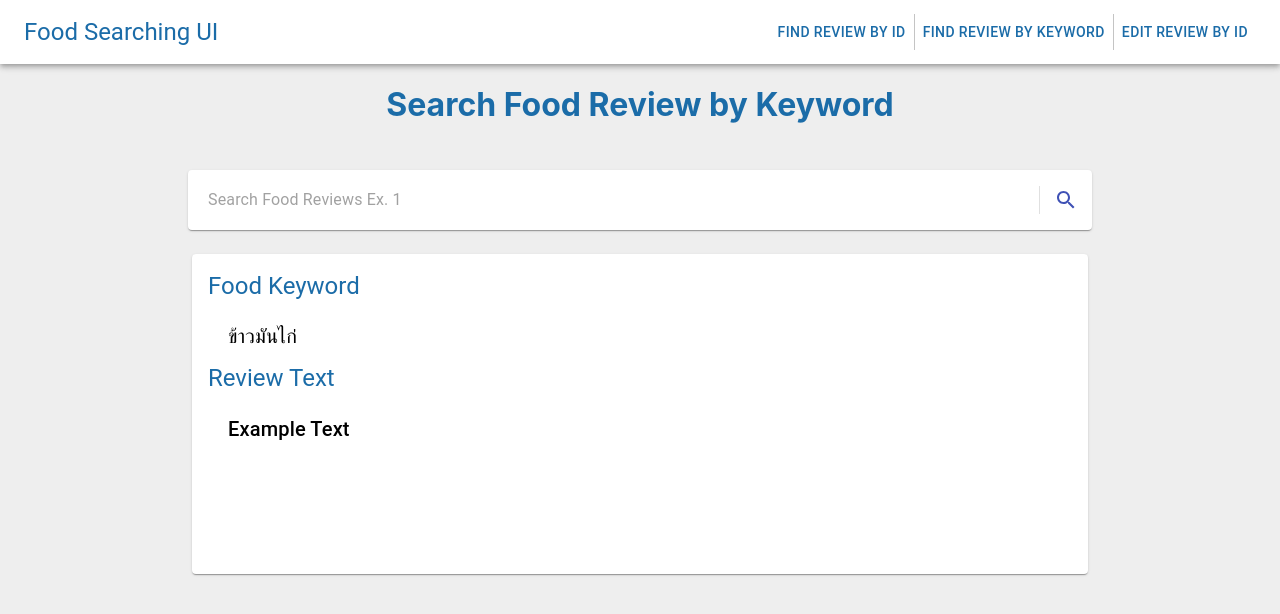
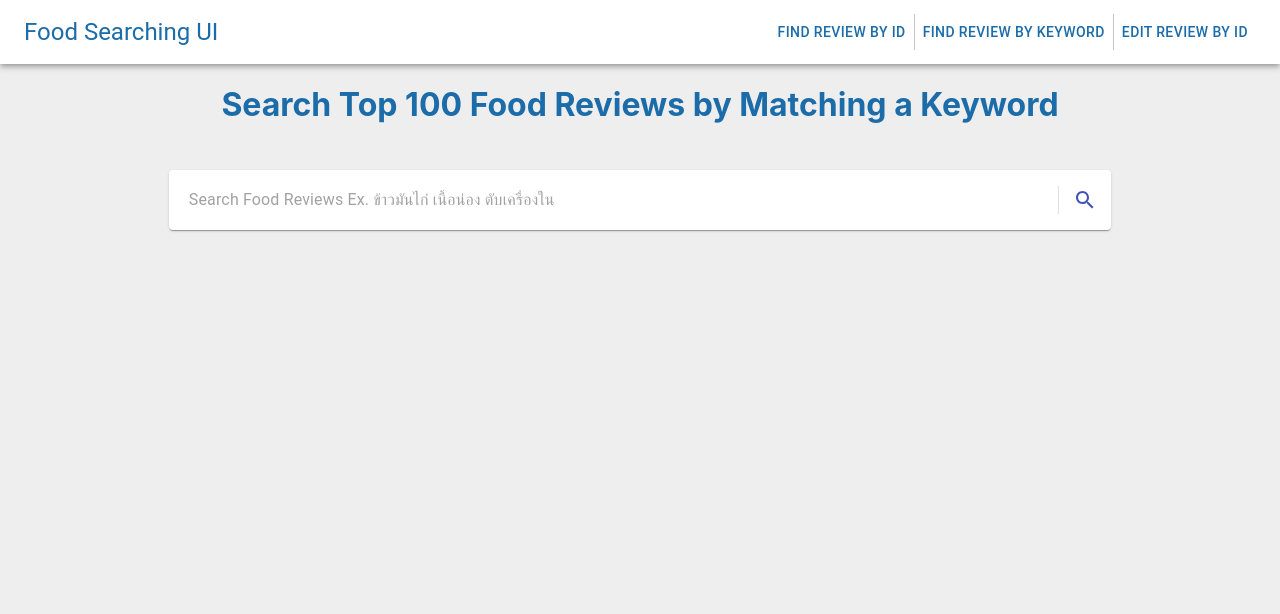
Before and after one commit to booktay/foodsearching-ui, a React (Create React App) app: page /keyword in a window 1280 px wide. Shown: the top 614 px of the page. Built offline with nearby package versions, Linux system fonts and the light colour scheme.

Commit message:
Add Seachkeyword page

```diff
--- a/src/pages/SearchKeyword.js
+++ b/src/pages/SearchKeyword.js
@@ -1,4 +1,4 @@
-import React, { Component } from 'react';
+import React, { Component, Fragment } from 'react';
 import PropTypes from 'prop-types';
 import { withStyles } from '@material-ui/core/styles';
 import { Container } from "@material-ui/core";
@@ -9,8 +9,12 @@ import Divider from '@material-ui/core/Divider';
 import IconButton from '@material-ui/core/IconButton';
 import SearchIcon from '@material-ui/icons/Search';
 import Card from '@material-ui/core/Card';
+import CardHeader from '@material-ui/core/CardHeader';
 import CardContent from '@material-ui/core/CardContent';
 import Typography from '@material-ui/core/Typography';
+import Pagination from '@material-ui/lab/Pagination';
+
+const axios = require('axios');
 
 const styles = theme => ({
     root: {
@@ -20,12 +24,15 @@ const styles = theme => ({
         alignItems: 'center',
         minHeight: '100vh'
     },
+    grow: {
+        flexGrow: 1,
+    },
     searchroot: {
         padding: '2px 4px',
         display: 'inline-flex',
         alignItems: 'center',
-        width: '70vw',
-        height: '7vh',
+        width: '73vw',
+        minHeight: '7vh',
     },
     input: {
         marginLeft: theme.spacing(2),
@@ -38,17 +45,35 @@ const styles = theme => ({
         height: 28,
         margin: 4,
     },
+    cardTotalroot: {
+        display: 'inline-block',
+        width: '20vw',
+        minHeight: '10vh',
+        textAlign: 'left',
+        color: '#1b6ca8',
+    },
+    cardTotalcontent: {
+        paddingBottom: '24px',
+    },
     cardroot: {
         display: 'inline-block',
-        width: '70vw',
-        minHeight: '40vh',
+        width: '73vw',
         textAlign: 'left',
         color: '#1b6ca8',
+    },
+    cardcontent: {
+        paddingTop: 0,
     },
     reviewtext: {
         textAlign: 'left',
         padding: '10px 20px 10px 20px',
         color: '#000000',
+    },
+    modifieddate: {
+        textAlign: 'right',
+    },
+    paginationroot: {
+        display: 'inline-flex',
     }
 });
 
@@ -57,53 +82,221 @@ class SearchKeyword extends Component {
         super();
 
         this.state = {
-            foodKeyword: "ข้าวมันไก่",
-            reviewText: "Example Text",
+            searchKeyword: "",
+            foodKeyword: null,
+            resultDatas: null,
+            errorMessage: null,
+            maxScore: null,
+            page: 1,
         }
 
+        this.getdata = this.getdata.bind(this)
+        this.handleClickSearch = this.handleClickSearch.bind(this);
+
+        this.searchBox = this.searchBox.bind(this);
+        this.resultCard = this.resultCard.bind(this);
+        this.totalCard = this.totalCard.bind(this);
+        this.handleEmpty = this.handleEmpty.bind(this);
+        this.handlePagination = this.handlePagination.bind(this);
+        this.handleHasresult = this.handleHasresult.bind(this);
+        this.handleNoresult = this.handleNoresult.bind(this);
     }
+
+    handleChangePage = (event, value) => {
+        this.setState(state => {
+            state.page = value;
+            return state
+        });
+    }
+
+    handleClickSearch() {
+        const { searchKeyword } = this.state
+
+        if (searchKeyword !== "") {
+            this.getdata(searchKeyword)
+        } else {
+            this.setState(state => {
+                state.errorMessage = "Input new keyword";
+                return state
+            });
+        }
+    }
+
+    async getdata(foodKeyword) {
+        axios.defaults.baseURL = 'http://localhost:5555'
+        const response = await axios.get('/reviews', {
+            "params" : {
+                "query": foodKeyword,
+            }
+        })
+        console.log(response)
+        if (response.status === 200) {
+
+            if (response.data["hits"]) {
+                this.setState(state => {
+                    state.foodKeyword = foodKeyword;
+                    state.maxScore = response.data['max_score'];
+                    state.resultDatas = response.data['hits'];
+                    state.errorMessage = null;
+                    return state
+                });
+            } else {
+                this.setState(state => {
+                    state.errorMessage = response.data["message"];
+                    state.resultDatas = null;
+                    return state
+                });
+            }
+        }
+    }
+
+    searchBox() {
+        const { classes } = this.props;
+        const { searchKeyword } = this.state;
+
+        return (
+            <Grid item xs={12}>
+                <Paper component="form" className={classes.searchroot}>
+                    <InputBase
+                        className={classes.input}
+                        placeholder="Search Food Reviews Ex. ข้าวมันไก่ เนื้อน่อง ตับเครื่องใน"
+                        value={searchKeyword}
+                        onChange={e => this.setState({ searchKeyword: e.target.value })}
+                    />
+                    <Divider className={classes.divider} orientation="vertical" />
+                    <IconButton color="primary" className={classes.iconButton} aria-label="directions" onClick={this.handleClickSearch}>
+                        <SearchIcon />
+                    </IconButton>
+                </Paper>
+            </Grid>
+        );
+    }
+
+    totalCard() {
+        const { classes } = this.props;
+        const { foodKeyword, maxScore } = this.state;
+
+        return (
+            <Fragment>
+                <Grid item xs={6} className={classes.cardTotalroot}>
+                    <Card>
+                        <CardContent className={classes.cardTotalcontent}>
+                            <Typography variant="subtitle1" gutterBottom>
+                                Food Keyword : {foodKeyword}
+                            </Typography>
+                        </CardContent>
+                    </Card>
+                </Grid>
+                <Grid item xs={6} className={classes.cardTotalroot}>
+                    <Card>
+                        <CardContent className={classes.cardTotalcontent}>
+                            <Typography variant="subtitle1" gutterBottom>
+                                Maximum Keyword Matching Score : {maxScore}
+                            </Typography>
+                        </CardContent>
+                    </Card>
+                </Grid>
+            </Fragment>
+        );
+    }
+
+    resultCard(document) {
+        const { classes } = this.props;
+
+        const source = document['_source'],
+            score = document['_score'],
+            id = source['reviewid'];
+
+        var text = document['highlight']["reviewtext"];
+            // text = text.replace("<keyword>", "<b>");
+            // text = text.replace("</keyword>", "</b>");
+
+        var modifiedDate = new Date(source['modified'] / 1000000);
+            modifiedDate = modifiedDate.toUTCString();
+
+        return (
+            <Grid item xs={12} key={id}>
+                <Card className={classes.cardroot}>
+                    <CardHeader
+                        title={"Review ID : " + id}
+                        subheader={"Keyword Matching Score : " + score}
+                    />
+                    <CardContent className={classes.cardcontent}>
+                        <Typography variant="subtitle1" gutterBottom>
+                            Review Text
+                        </Typography>
+                        <Typography variant="body1" component="p" className={classes.reviewtext}>
+                            {text}
+                        </Typography>
+                        <Typography variant="body2" component="p" color="secondary" className={classes.modifieddate}>
+                            Last modified : {modifiedDate}
+                        </Typography>
+                    </CardContent>
+                </Card>
+            </Grid>
+        );
+    }
+
+    handlePagination() {
+        const { classes } = this.props;
+        const { page } = this.state;
+
+        return (
+            <Grid item xs={12}>
+                <Pagination count={10} size="large" className={classes.paginationroot} page={page} onChange={this.handleChangePage} />
+            </Grid>
+        )
+    }
+
+    handleHasresult() {
+        const { resultDatas, page } = this.state;
+        return (
+            <Fragment>
+                {this.totalCard()}
+                {this.handlePagination()}
+                {resultDatas.slice(10 * (page - 1), 10 * page).map(document => (
+                    this.resultCard(document)
+                ))}
+                {this.handlePagination()}
+            </Fragment>
+        )
+    }
+
+    handleNoresult() {
+        const { classes } = this.props;
+        const { errorMessage } = this.state;
+
+        return (
+            <Grid item xs={12}>
+                <Card className={classes.cardroot}>
+                    <CardHeader
+                        title={"Error Message : " + errorMessage }
+                    />
+                </Card>
+            </Grid>
+        )
+    }
+
+    handleEmpty() {
+        return (
+            <Fragment></Fragment>
+        )
+    }
+
     render() {
         const { classes } = this.props;
-        const { foodKeyword, reviewText } = this.state;
-
+        const { resultDatas, errorMessage, page } = this.state;
+        console.log(page)
         return (
             <div className={classes.root}>
                 <Container>
                     <Grid container spacing={3}>
                         <Grid item xs={12}>
-                            <h1>Search Food Review by Keyword</h1>
+                            <h1>Search Top 100 Food Reviews by Matching a Keyword</h1>
                         </Grid>
-                        <Grid item xs={12}>
-                            <Paper component="form" className={classes.searchroot}>
-                                <InputBase
-                                    className={classes.input}
-                                    placeholder="Search Food Reviews Ex. 1"
-                                    autoComplete="1"
-                                />
-                                <Divider className={classes.divider} orientation="vertical" />
-                                <IconButton color="primary" type="submit" className={classes.iconButton} aria-label="directions">
-                                    <SearchIcon />
-                                </IconButton>
-                            </Paper>
-                        </Grid>
-                        <Grid item xs={12}>
-                            <Card className={classes.cardroot}>
-                                <CardContent>
-                                    <Typography variant="h5" gutterBottom>
-                                        Food Keyword
-                                </Typography>
-                                    <Typography variant="h6" className={classes.reviewtext}>
-                                        {foodKeyword}
-                                    </Typography>
-                                    <Typography variant="h5" gutterBottom>
-                                        Review Text
-                                </Typography>
-                                    <Typography variant="h6" component="p" className={classes.reviewtext}>
-                                        {reviewText}
-                                    </Typography>
-                                </CardContent>
-                            </Card>
-                        </Grid>
+                        {this.searchBox()}
+                        {(resultDatas && !errorMessage) ? this.handleHasresult() : this.handleEmpty()}
+                        {(!resultDatas && errorMessage)  ? this.handleNoresult() : this.handleEmpty()}
                     </Grid>
                 </Container>
             </div>
```
